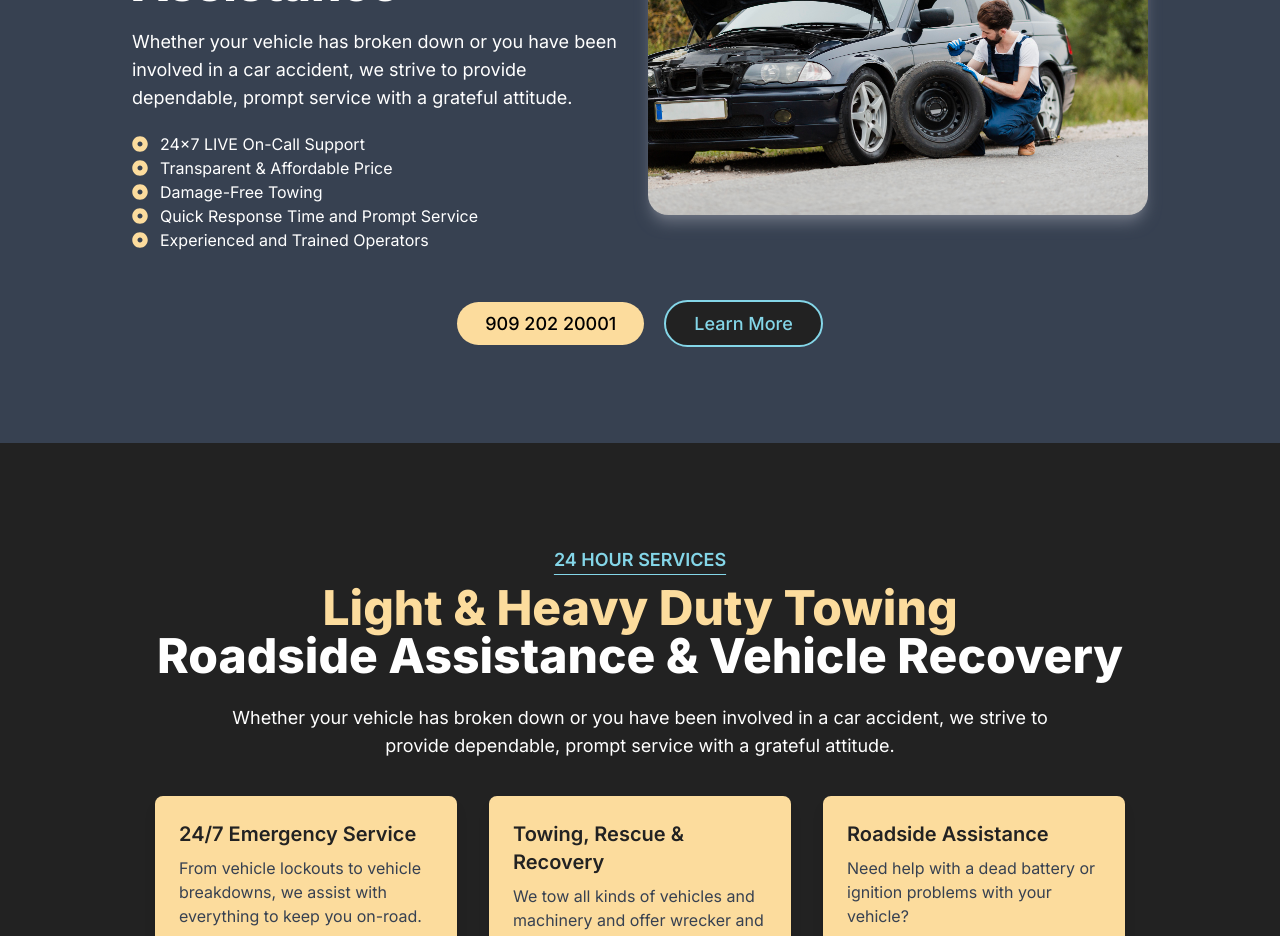
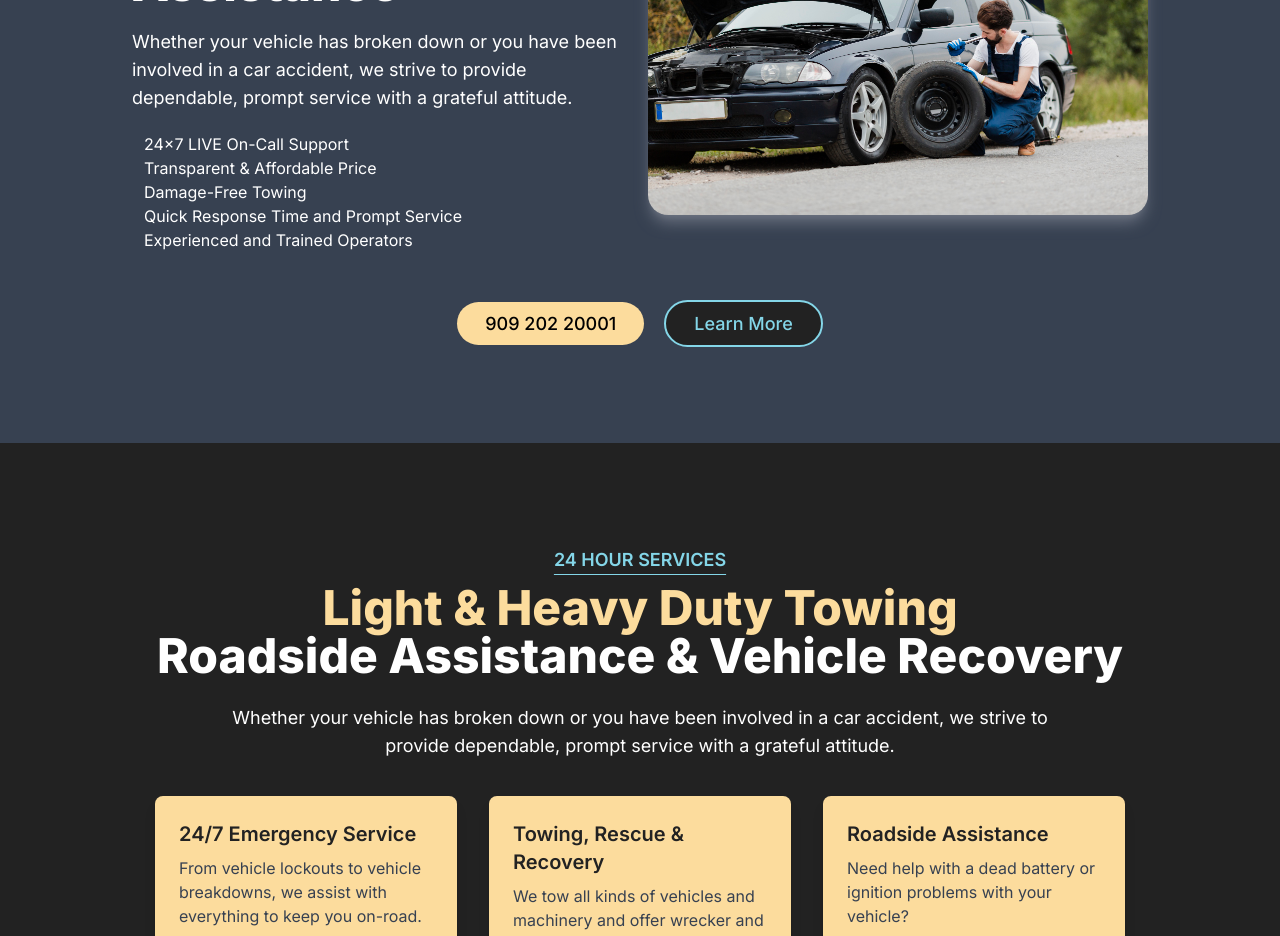
Before and after one commit to MansabHashim/mobile-tyre-guys, a Next.js app: page / in a window 1280 px wide. Shown: the part 980-1916 px from the top of the page. Built offline with nearby package versions, Linux system fonts and the light colour scheme.

Commit message:
chore: Remove commented out code for Navbar component in Navbar.jsx and Subhero.jsx

```diff
--- a/components/ui/Navbar.jsx
+++ b/components/ui/Navbar.jsx
@@ -3,7 +3,7 @@ import React from "react";
 import Image from "next/image";
 import Link from "next/link";
 import { useState } from "react";
-import { FaAlignJustify } from "react-icons/fa";
+// import { FaAlignJustify } from "react-icons/fa";
 import Btn from "./Btn";
 
 const Navbar = () => {
@@ -40,7 +40,7 @@ const Navbar = () => {
           className="md:hidden text-lighter  cursor-pointer text-4xl"
         >
           {" "}
-          <FaAlignJustify />
+          {/* <FaAlignJustify /> */} <h2>NAV</h2>
         </div>
         <Btn />
       </div>
--- a/components/ui/Subhero.jsx
+++ b/components/ui/Subhero.jsx
@@ -1,7 +1,7 @@
 import React from "react";
 import Btn from "./Btn";
 import LearnMore from "./LearnMore";
-import { FaDotCircle } from "react-icons/fa";
+// import { FaDotCircle } from "react-icons/fa";
 
 const Subhero = () => {
   return (
@@ -23,7 +23,7 @@ const Subhero = () => {
               {" "}
               <i className="text-primary">
                 {" "}
-                <FaDotCircle />
+                {/* <FaDotCircle /> */}
               </i>{" "}
               24x7 LIVE On-Call Support
             </li>
@@ -31,7 +31,7 @@ const Subhero = () => {
               {" "}
               <i className="text-primary">
                 {" "}
-                <FaDotCircle />
+                {/* <FaDotCircle /> */}
               </i>{" "}
               Transparent & Affordable Price{" "}
             </li>
@@ -39,7 +39,7 @@ const Subhero = () => {
               {" "}
               <i className="text-primary">
                 {" "}
-                <FaDotCircle />
+                {/* <FaDotCircle /> */}
               </i>{" "}
               Damage-Free Towing{" "}
             </li>
@@ -47,7 +47,7 @@ const Subhero = () => {
               {" "}
               <i className="text-primary">
                 {" "}
-                <FaDotCircle />
+                {/* <FaDotCircle /> */}
               </i>{" "}
               Quick Response Time and Prompt Service{" "}
             </li>
@@ -55,7 +55,7 @@ const Subhero = () => {
               {" "}
               <i className="text-primary">
                 {" "}
-                <FaDotCircle />
+                {/* <FaDotCircle /> */}
               </i>{" "}
               Experienced and Trained Operators{" "}
             </li>
```
